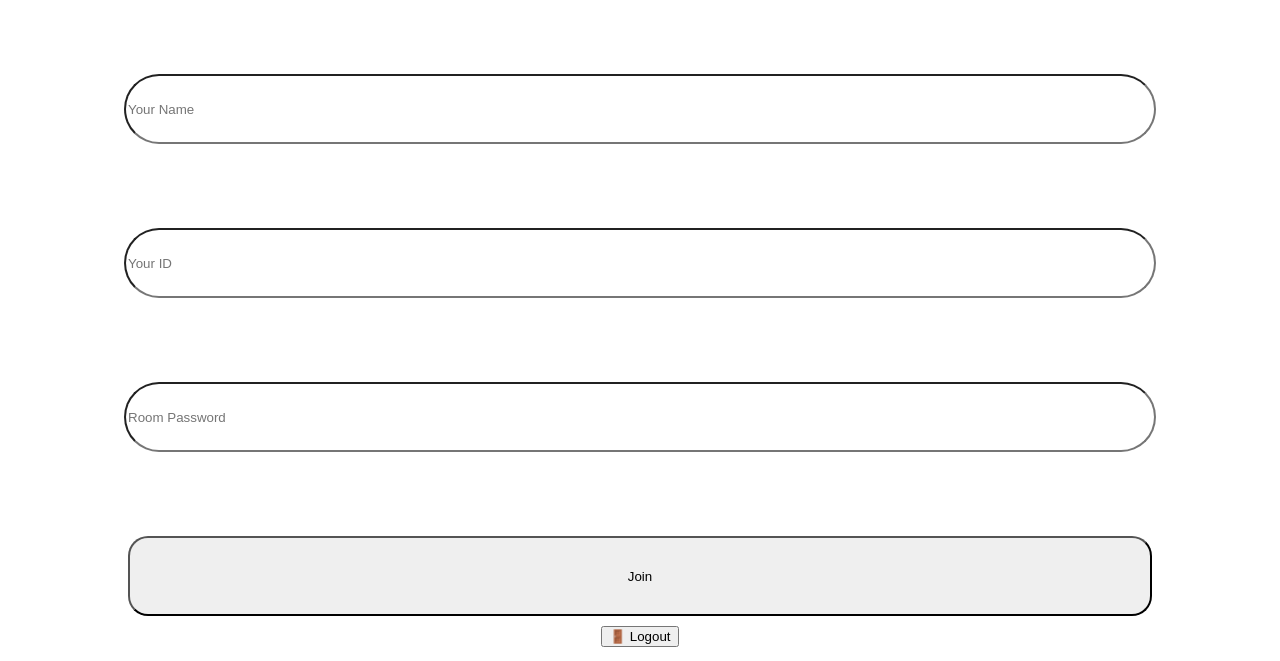
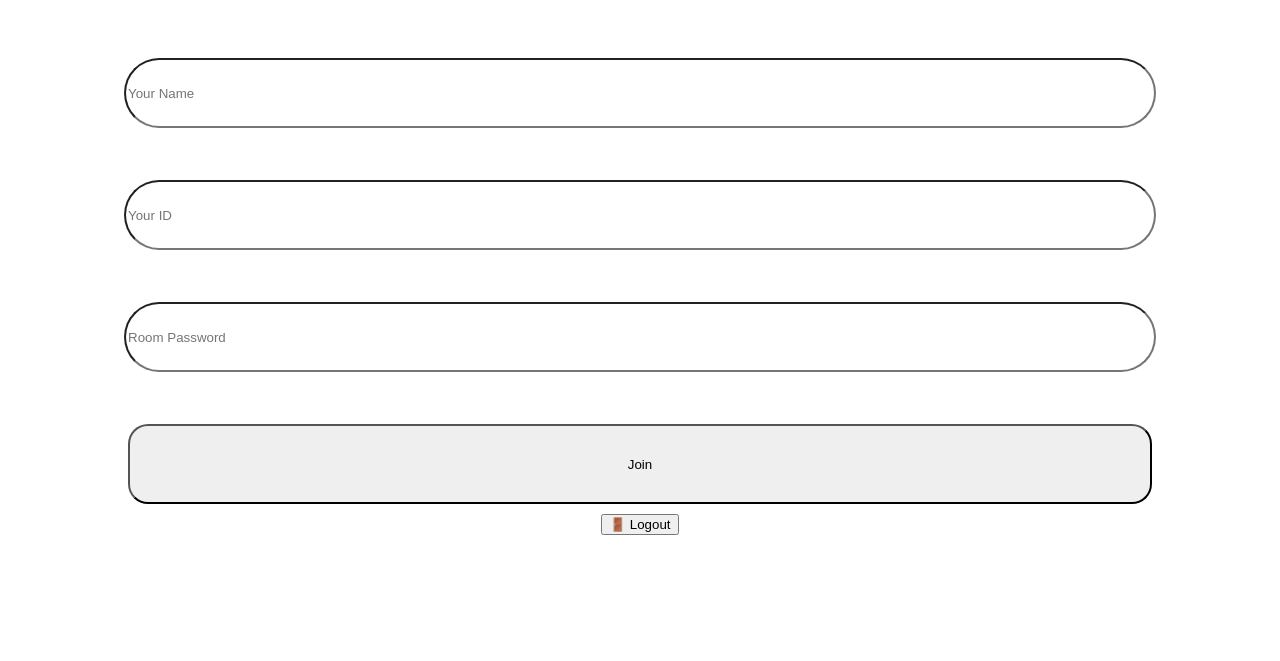
Before and after one commit to Dhruvdevel/votetosurvive, a plain HTML site: page client/index.html in a window 1280 px wide. Shown: the part 139-800 px from the top of the page. Drawn offline with nearby package versions, Linux system fonts and the light colour scheme; no server answers.

Commit message:
Update mystyles.css

```diff
--- a/client/mystyles.css
+++ b/client/mystyles.css
@@ -1,7 +1,7 @@
 #login{
 display: flex;
 flex-direction: column;
-gap: 3vh;
+gap: 1vh;
   margin: auto;
   justify-content: center;
   align-items: center;
```
